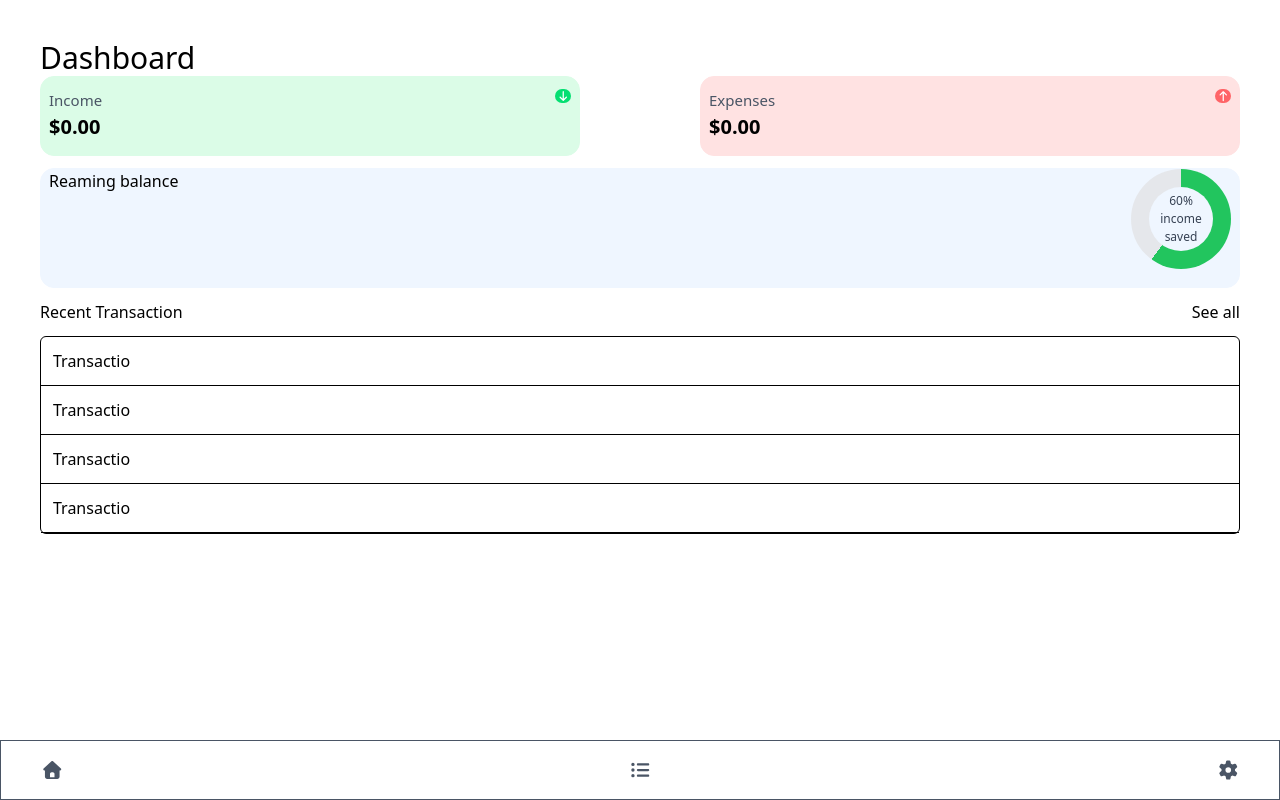
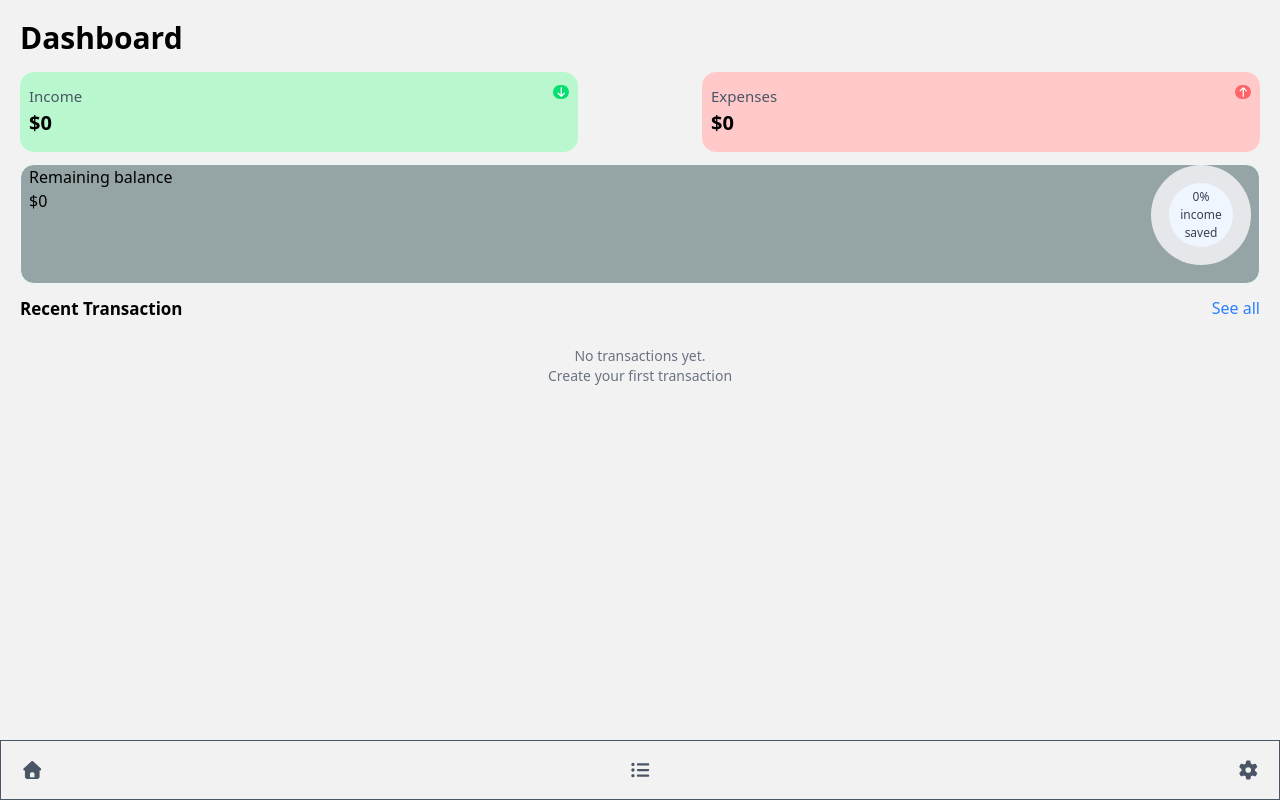
Before and after one commit to Just-Tara/expense-tracker, a React (Vite) app: page / in a window 1280 px wide. Built offline with nearby package versions, Linux system fonts and the light colour scheme.

Commit message:
Adjusted the transaction section

```diff
--- a/src/AddTransaction.jsx
+++ b/src/AddTransaction.jsx
@@ -1,7 +1,7 @@
 import { useState } from "react";
 import { useNavigate } from "react-router-dom";
 import { useTransactions } from "./Context/TransactionContext";
-import { Antenna } from "lucide-react";
+
 
 function AddTransaction() {
     const { addTransaction } = useTransactions();
@@ -11,6 +11,16 @@ function AddTransaction() {
     const [category, setCategory] = useState("others");
     const [amount, setAmount] = useState("");
      const [title, setTitle] = useState("");
+     const [note, setNote] = useState("");
+
+     const formatDate = (date) => {
+            date.toLocaleDateString("en-GB", {
+                day: "2-digit",
+                weekday: "short",
+                year: "2-digit",
+            });
+        };
+
 
     const handleSubmit = (e) => {
         e.preventDefault();
@@ -18,10 +28,12 @@ function AddTransaction() {
         const newTransaction = {
             id: Date.now(),
             type,
+            title,
             category,
             amount:parseFloat(amount),
-            date: new Date().toLocaleDateString(),
-            time: new Date().toLocaleDateString(),
+            date: formatDate(new Date()),
+            time: new Date().toLocaleTimeString(),
+            note,
         };
 
         addTransaction(newTransaction);
@@ -32,24 +44,30 @@ function AddTransaction() {
     return(
         <>
             <div className="px-10 py-3 bg-[#eee] h-[100vh]">
-                <div className="flex justify-between cursor-pointer">
-                    <button className="text-blue-400 cursor-pointer">Cancel</button>
-                    <button className="text-blue-400 hover:text-gray-400 cursor-pointer" >Save</button>
+                <div className="flex justify-between cursor-pointer mb-4">
+                    <button onClick={() => navigate("/transactions")} className="text-blue-400 cursor-pointer">Cancel</button>
+                    <button onClick={handleSubmit} className="text-blue-400 cursor-pointer font-semibold">Save</button>
                 </div>
                 <h2 className="text-[27px] font-bold mb-4">Add Transaction</h2>
                     <form onSubmit={handleSubmit} className="space-y-4">
                     <div className="p-3 flex border-white bg-white">
                         <div className=" p-[4px] border-[#eee] rounded-md flex text-sm w-full bg-[#eee]">
                     <button
+                        type="button"
                         className={`cursor-pointer ${ type === "income" ? "bg-white w-[50%] p-[6px]" : "bg-grey-200  w-[50%]"}`}
-                                type="Button"
                         onClick={() => setType("income")}
-                                >Income</button>
+                        >
+                        Income
+                        </button>
+
                         <button
+                        type="button"
                         className={`cursor-pointer ${ type === "expense" ? "bg-white w-[50%] p-[6px]" : "bg-grey-200  w-[50%]"}`}
-                                type="Button"
                         onClick={() => setType("expense")}
-                            >Expense</button>
+                        >
+                        Expense
+                        </button>
+
                         </div>
                     </div>
                     <p className="uppercase pl-3 text-xs text-gray-600">details</p>
--- a/src/Component/BalanceCircle.jsx
+++ b/src/Component/BalanceCircle.jsx
@@ -3,7 +3,7 @@ import React,{useEffect, useState} from "react";
 function BalanceCircle  ({income, expenses}) {
     const [progress, setProgress] = useState(0);
    const remaining = income - expenses;
-    const percentLeft = Math.max((remaining / income) * 100, 0);
+    const percentLeft = income > 0 ? Math.max((remaining / income) * 100, 0) : 0;
 
     useEffect(() =>{
         let start = 0;
--- a/src/Component/NavBar.jsx
+++ b/src/Component/NavBar.jsx
@@ -13,7 +13,7 @@ function NavBar() {
     return(
         <>
     <BrowserRouter>
-      <nav className="bottom-0 h-15 items-center fixed w-full border flex justify-between px-10 text-gray-600">
+      <nav className="bottom-0 h-15 items-center fixed w-full border flex justify-between px-5 text-gray-600">
                 <Link to="/" className="text-[18px]"><FontAwesomeIcon icon={faHouse} /></Link>
                 <Link to="/transactions" className="text-[18px]"><FontAwesomeIcon icon={faListUl} /></Link>
                 <Link to="settings" className="text-[18px]"><FontAwesomeIcon icon={faGear} /></Link>
--- a/src/Dashboard.jsx
+++ b/src/Dashboard.jsx
@@ -3,46 +3,66 @@ import { FontAwesomeIcon } from '@fortawesome/react-fontawesome';
 import {faArrowDown} from '@fortawesome/free-solid-svg-icons'
 import {faArrowUp} from '@fortawesome/free-solid-svg-icons'
 import BalanceCircle from "./Component/BalanceCircle";
-
+import { useTransactions } from './Context/TransactionContext';
+import { useNavigate } from "react-router-dom";
 
 
 function Dashboard() {
+    const {transactions} = useTransactions();
+    const navigate = useNavigate();
+    navigate("/transactions");
+
+    const income = transactions.filter((t) => t.type === "income").reduce((acc, curr) => acc + curr.amount, 0);
+
+    const expenses = transactions.filter((t) => t.type === "expense").reduce((acc, curr) => acc + curr.amount, 0);
+    const balance = income - expenses;
     return(
         <>
-        <div className="p-10 ">
-            <h1 className="text-3xl">Dashboard</h1>
+        <div className="p-5 bg-[#f2f2f2] h-[100vh] ">
+            <h1 className="text-3xl font-bold mb-4">Dashboard</h1>
             <div className="flex  justify-between">
-                <div className="bg-green-100 border-green-100 rounded-[14px] border p-2 w-[45%] h-20">
+                <div className="bg-green-200 border-green-200 rounded-[14px] border p-2 w-[45%] h-20">
                     <div className="mt-1 flex justify-between"><p className="text-gray-600 text-[15px]">Income</p> <FontAwesomeIcon className="text-white bg-green-400 rounded-full px-[2px] py-[2px] text-[10px]" icon={faArrowDown} /></div>
 
-                    <p className="font-bold text-[20px]">$0.00</p>
+                    <p className="font-bold text-[20px]">${income.toLocaleString()}</p>
                 </div>
-                <div className="bg-red-100 border-red-100 rounded-[14px] border p-2 w-[45%]">
+                <div className="bg-red-200 border-red-200 rounded-[14px] border p-2 w-[45%]">
                     <div className="mt-1 flex justify-between" ><p className="text-[15px] text-gray-600">Expenses</p> <FontAwesomeIcon className="text-white bg-red-400 rounded-full px-[2px] py-[2px] text-[10px]" icon={faArrowUp} /></div>
-                    <p className="font-bold text-[20px]">$0.00</p>
+                    <p className="font-bold text-[20px]">${expenses.toLocaleString()}</p>
                 </div>
             </div>
-            <div className="flex justify-between bg-blue-50 border-blue-50 rounded-[14px] px-2 mt-3 border h-30">
+            <div className="flex justify-between bg-[#95a5a6] border-blue-50 rounded-[14px] px-2 mt-3 border h-30">
                 <div>
-                    <h1>Reaming balance</h1>
-                    <p></p>
+                    <h1>Remaining balance</h1>
+                    <p>${balance.toLocaleString()}</p>
                 </div>
                 <div>
-                    <BalanceCircle income={5000} expenses={2000}/>
+                    <BalanceCircle income={income} expenses={expenses}/>
                 </div>
             </div>
             <div className="mt-3">
                 <div className="flex justify-between">
-                    <h1>Recent Transaction</h1>
-                    <p>See all</p>
+                    <h1 className='font-bold text-[17px]'>Recent Transaction</h1>
+                    <p className='text-blue-500 cursor-pointer' onClick={() => navigate("/transactions")}>See all</p>
                 </div>
-                <div className="rounded-md mt-3 border">
-                    <div className="border-b p-3">Transactio</div>
-                     <div className="border-b p-3">Transactio</div>
-                      <div className="border-b p-3">Transactio</div>
-                       <div className="border-b p-3">Transactio</div>
+                <div className="rounded-md mt-3 border-white">
+                {transactions.length === 0 ? (
+                    <p className="p-3 text-gray-500 text-center text-sm">No transactions yet. <br></br> Create your first transaction</p>
+                ) : (
+                    transactions.slice(0, 3).map((t) => (
+                    <div key={t.id} className="bg-white rounded-[10px] p-3 mb-1 flex justify-between">
+                        <div>
+                        <p className="font-medium">{t.title || "Untitled"}</p>
+                        <p className="text-xs text-gray-500">{t.date} {t.time}</p>
+                        </div>
+                        <p className={`font-semibold ${t.type === "income" ? "text-green-600" : "text-red-600"}`}>
+                        {t.type === "income" ? "+" : "-"}₦{t.amount.toLocaleString()}
+                        </p>
+                    </div>
+                    ))
+                )}
+                </div>
 
-                </div>
             </div>
         </div>
 
--- a/src/TransactionPage.jsx
+++ b/src/TransactionPage.jsx
@@ -12,9 +12,9 @@ function TransactionPage() {
 
     return(
         <>
-        <div className="p-10">
+        <div className="p-5 bg-[#f2f2f2] h-[100vh]">
             <h1 className="text-3xl font-bold mb-4">Transaction</h1>
-            <div className=" flex gap-1 border-1 rounded-xl px-2">
+            <div className="mb-4 flex gap-1 border-1 rounded-xl px-2">
                 <div className="flex items-center"> <FontAwesomeIcon icon={faMagnifyingGlass} /></div>
 
               <input
@@ -33,9 +33,10 @@ function TransactionPage() {
                       {transactions.map((t) => (
                         <div
                           key={t.id}
-                          className="flex justify-between items-center border-b py-2">
+                          className="flex mb-1 justify-between items-center border-white bg-white rounded-[10px] p-2 py-2">
                             <div>
-                              <p className="font-medium">{t.category}</p>
+                              <p className="font-medium">{t.title || "Untitled"}</p>
+                              <p className="text-gray-500">{t.category}</p>
                               <p className="text-sm text-gray-500">{t.date} at {t.time}</p>
                             </div>
                             <div className="flex items-center gap-4">
@@ -50,7 +51,7 @@ function TransactionPage() {
 
               </div>
 
-        <button onClick={() => navigate("/add-transaction")} className="fixed bottom-30 right-6 bg-blue-600 text-white p-3 rounded-full shadow-lg cursor-pointer hover:bg-blue-700"><Plus size={28}/></button>
+        <button onClick={() => navigate("/add-transaction")} className="fixed bottom-23 right-6 bg-blue-600 text-white p-3 rounded-full shadow-lg cursor-pointer hover:bg-blue-700"><Plus size={28}/></button>
 
 
         </div>
```
Lines whose indentation alone changed are shown as unchanged.
